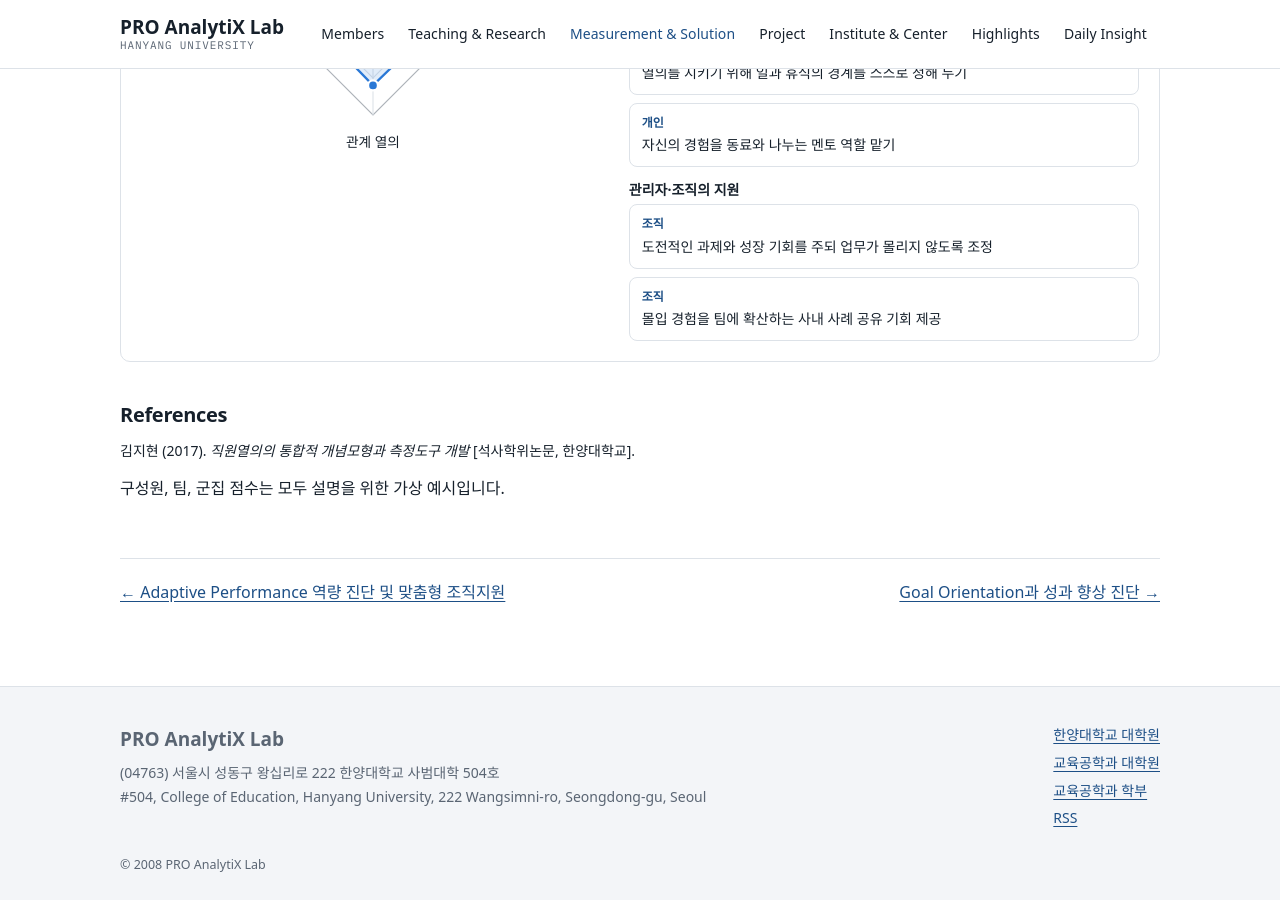
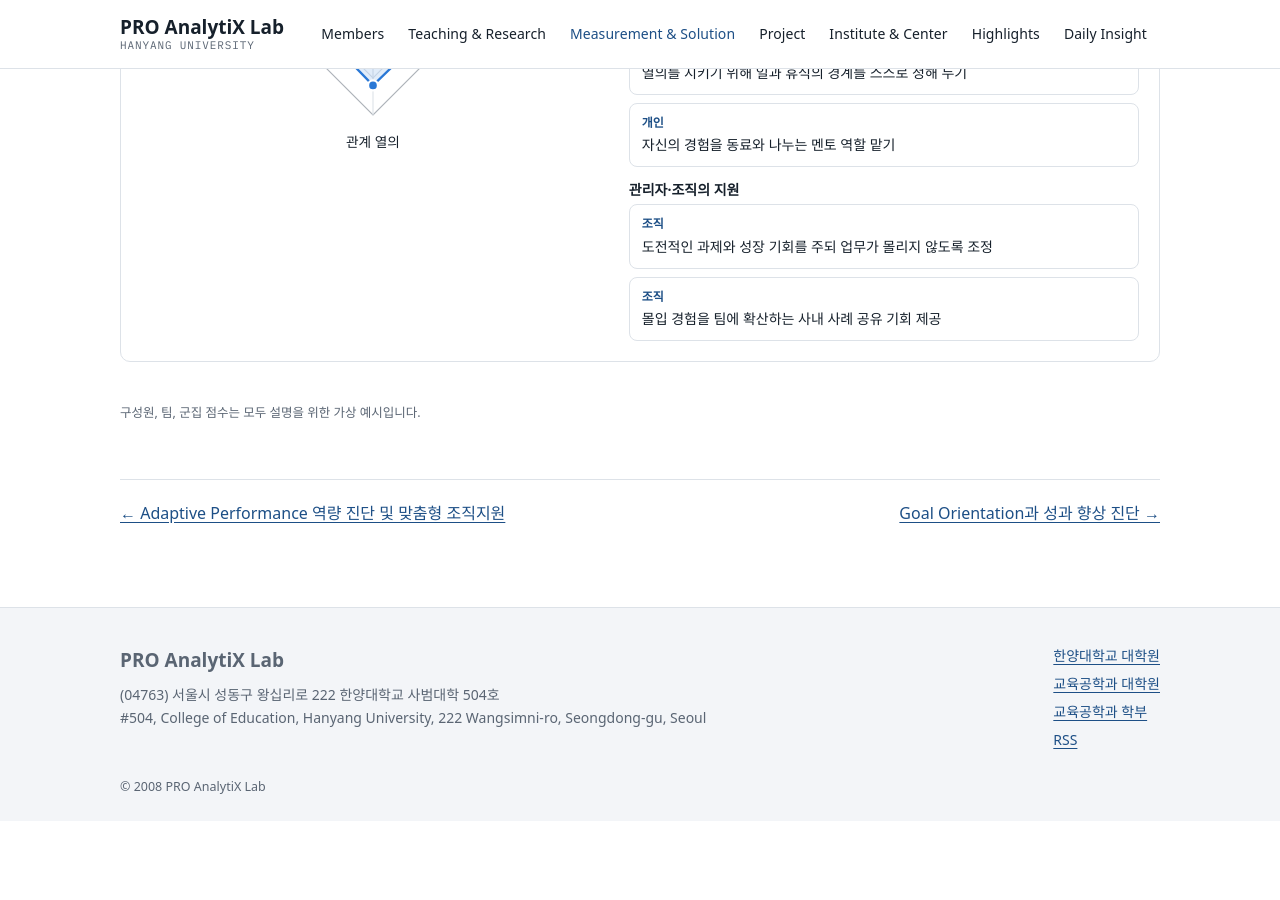
Before and after one commit to drsprolab/drsprolab.github.io, a Jekyll site: the page built from _posts/2026-10-01-employee-engagement-report.md, in a window 1280 px wide and 900 px high, scrolled down 1901 px. Built offline with Jekyll 4.4.1, drawn with Linux system fonts in a browser that asks for light colours; some web fonts are replaced; after the commit the page ends 2722 px from its top, so only the background shows below that.

Commit message:
직원열의: 학위논문 참고문헌과 References 제목 삭제
Co-Authored-By: Claude Opus 5.5 <noreply@anthropic.com>

```diff
--- a/_posts/2026-10-01-employee-engagement-report.md
+++ b/_posts/2026-10-01-employee-engagement-report.md
@@ -54,4 +54,4 @@ measurement_use: 개인·팀 열의 수준 진단 및 열의 향상 지원
 
 <script src="{{ '/assets/js/ee-report.js' | relative_url }}?v={{ site.time | date: '%s' }}" defer></script>
 
-<div class="report-intro"><h2>References</h2><div class="references"><p>김지현 (2017). <em>직원열의의 통합적 개념모형과 측정도구 개발</em> [석사학위논문, 한양대학교].</p></div><p>구성원, 팀, 군집 점수는 모두 설명을 위한 가상 예시입니다.</p></div>
+<p class="report-foot">구성원, 팀, 군집 점수는 모두 설명을 위한 가상 예시입니다.</p>
```
